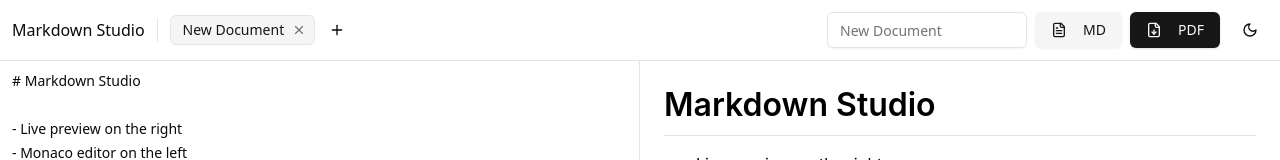
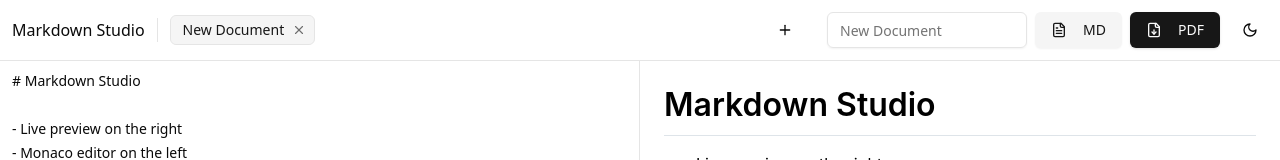
Before and after one commit to givensuman/markdown, a React (Vite) app in the folder app/: page / in a window 1280 px wide. Shown: the top 160 px of the page. Built offline with nearby package versions, Linux system fonts and the light colour scheme.

Commit message:
Improve tab styling

```diff
--- a/app/src/App.tsx
+++ b/app/src/App.tsx
@@ -179,11 +179,11 @@
           <div className="font-medium">Markdown Studio</div>
           <Separator orientation="vertical" className="h-6" />
           {/* Tabs */}
-          <div className="flex items-center gap-1 overflow-x-auto">
+          <div className="flex items-center gap-1 overflow-x-auto flex-1 min-w-0">
             {files.map((f) => (
-              <div key={f.id} className={`group flex items-center gap-1 rounded-md border px-2 py-1 text-sm ${f.id === activeFile?.id ? 'bg-accent text-accent-foreground' : 'bg-background'} `}>
+              <div key={f.id} className={`shrink-0 group flex items-center gap-1 whitespace-nowrap rounded-md border px-2 py-1 text-sm ${f.id === activeFile?.id ? 'bg-accent text-accent-foreground' : 'bg-background'} `}>
                 <button
-                  className="px-1"
+                  className="px-1 max-w-[180px] overflow-hidden text-ellipsis whitespace-nowrap text-left"
                   onClick={() => setActiveId(f.id)}
                   title={f.name?.trim() || 'New Document'}
                 >
@@ -199,10 +199,10 @@
                 </button>
               </div>
             ))}
-            <Button variant="ghost" size="icon" onClick={createFile} title="New file">
-              <Plus className="h-4 w-4" />
-            </Button>
           </div>
+          <Button className="shrink-0" variant="ghost" size="icon" onClick={createFile} title="New file">
+            <Plus className="h-4 w-4" />
+          </Button>
           <div className="ml-auto" />
           <div className="flex items-center gap-2">
             <Label htmlFor="filename" className="sr-only">Filename</Label>
```
